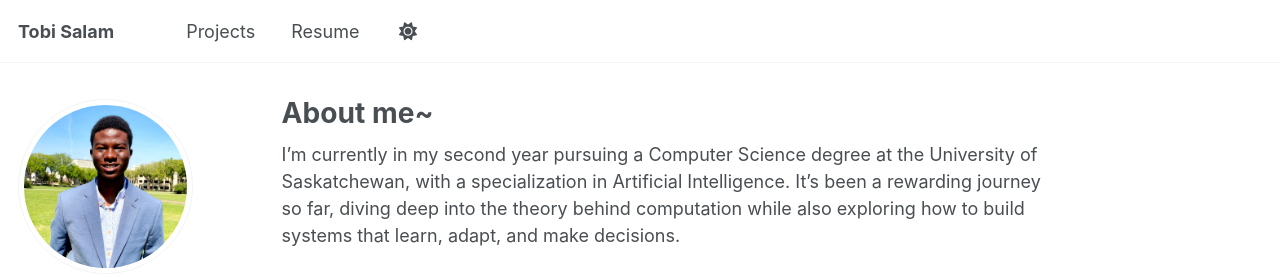
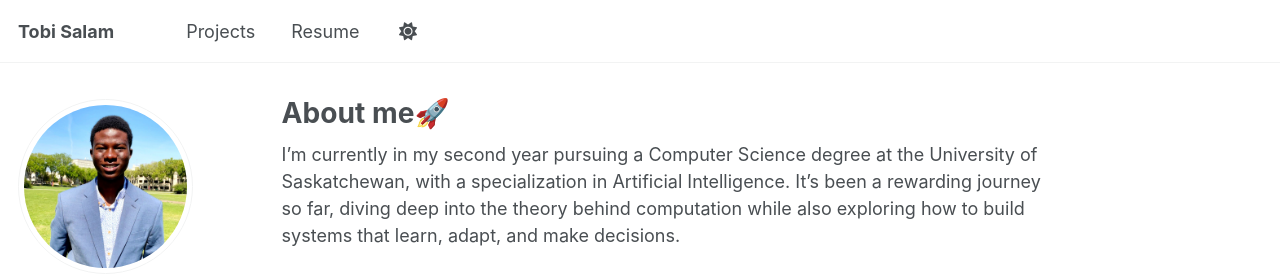
Before and after one commit to Jtsalam/Jtsalam.github.io, a Jekyll site: the page built from _pages/about.md, in a window 1280 px wide and 900 px high. Shown: the top 277 px of the window. Built offline with Jekyll 4.4.1, drawn with Linux system fonts in a browser that asks for light colours.

Commit message:
slight chnages

```diff
--- a/_pages/about.md
+++ b/_pages/about.md
@@ -1,6 +1,6 @@
 ---
 permalink: /
-title: "About me~"
+title: "About me🚀"
 excerpt: About me
 author_profile: true
 redirect_from:
```
